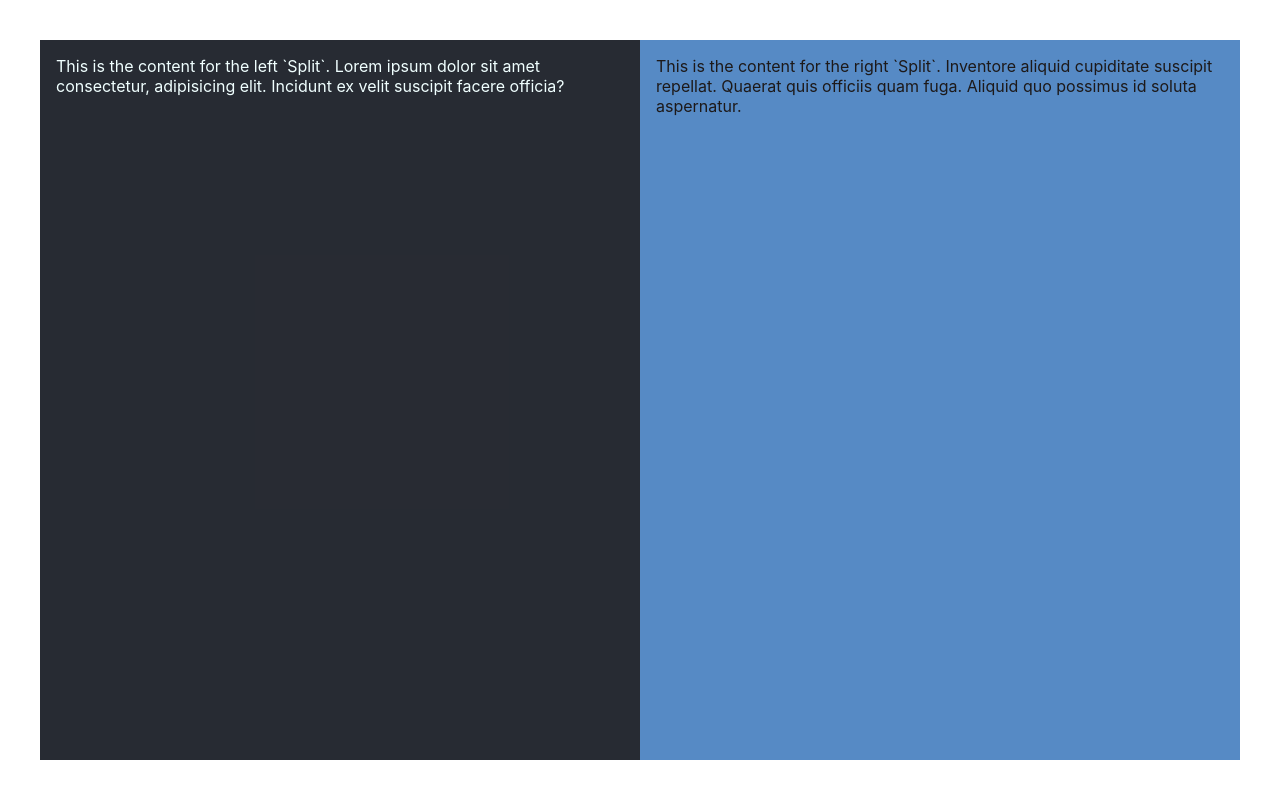
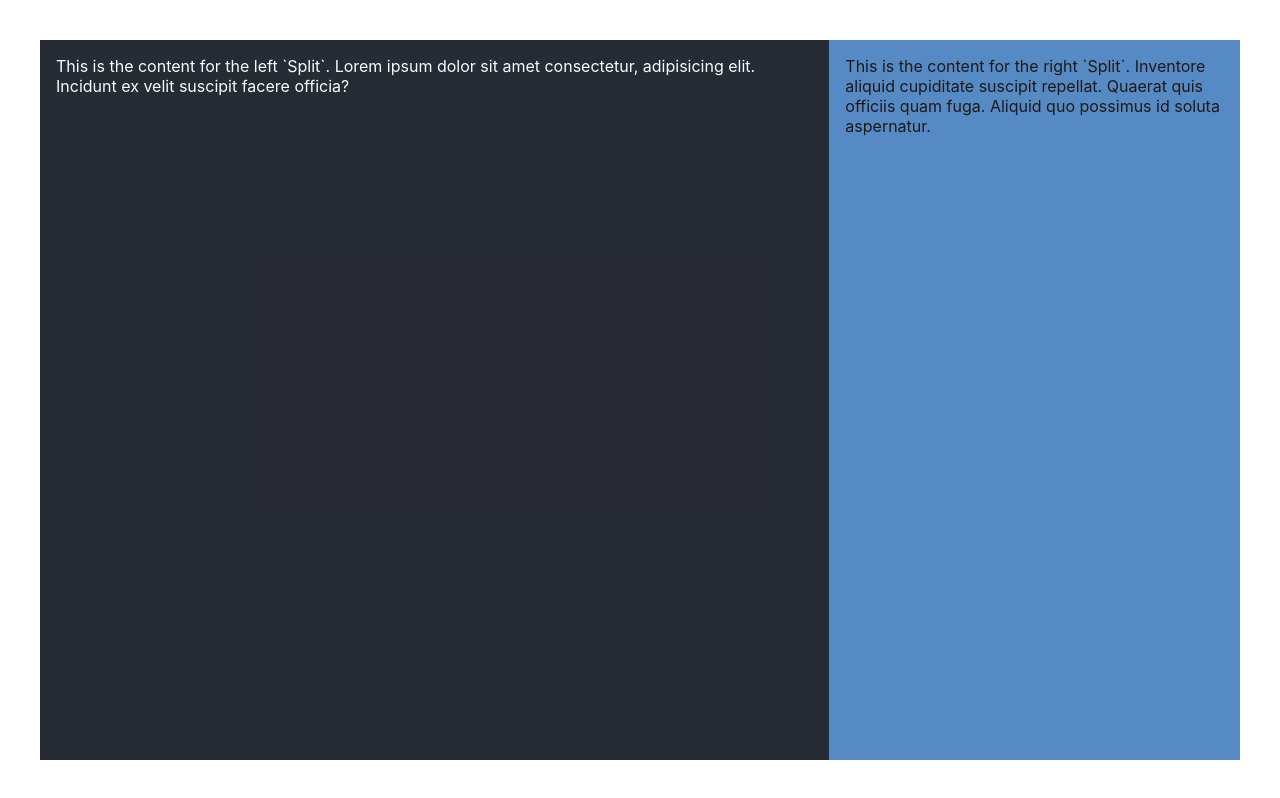
Before and after one commit to Vicious27/Thinkful-coding-practice, a React (Create React App) app: page / in a window 1280 px wide. Built offline with nearby package versions, Linux system fonts and the light colour scheme.

Commit message:
created a tooltip component

```diff
--- a/src/App.js
+++ b/src/App.js
@@ -4,7 +4,7 @@ import Split from "./composition/Split";
 function App() {
   return (
     <main className="App">
-      <Split className="left">
+      <Split className="left" flexBasis="2">
         This is the content for the left `Split`. Lorem ipsum dolor sit amet consectetur, adipisicing elit. Incidunt ex velit suscipit facere officia?
       </Split>
       <Split className="right">
```
Also changed, not shown: src/composition/Tooltip.js (added, +12 -0 lines).
